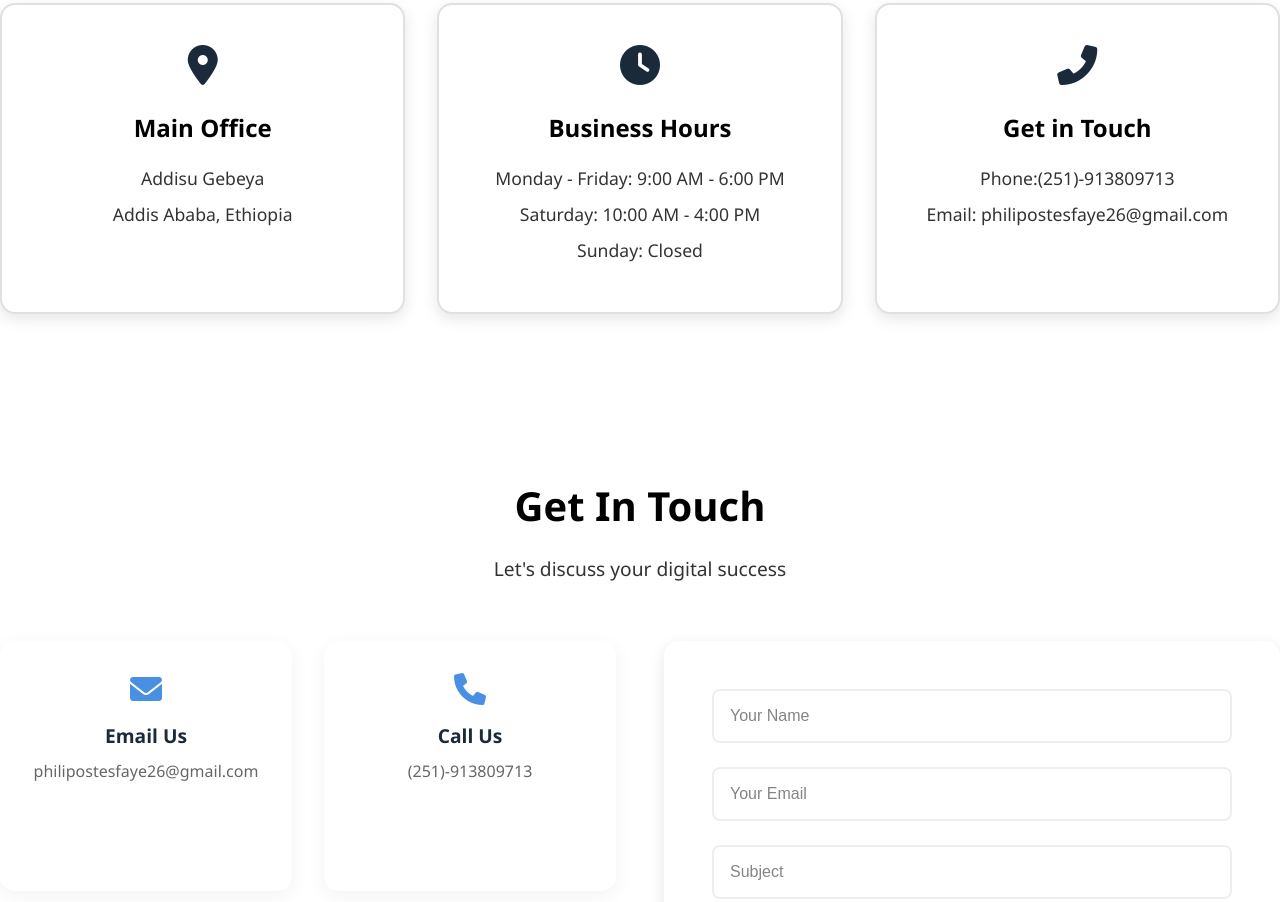
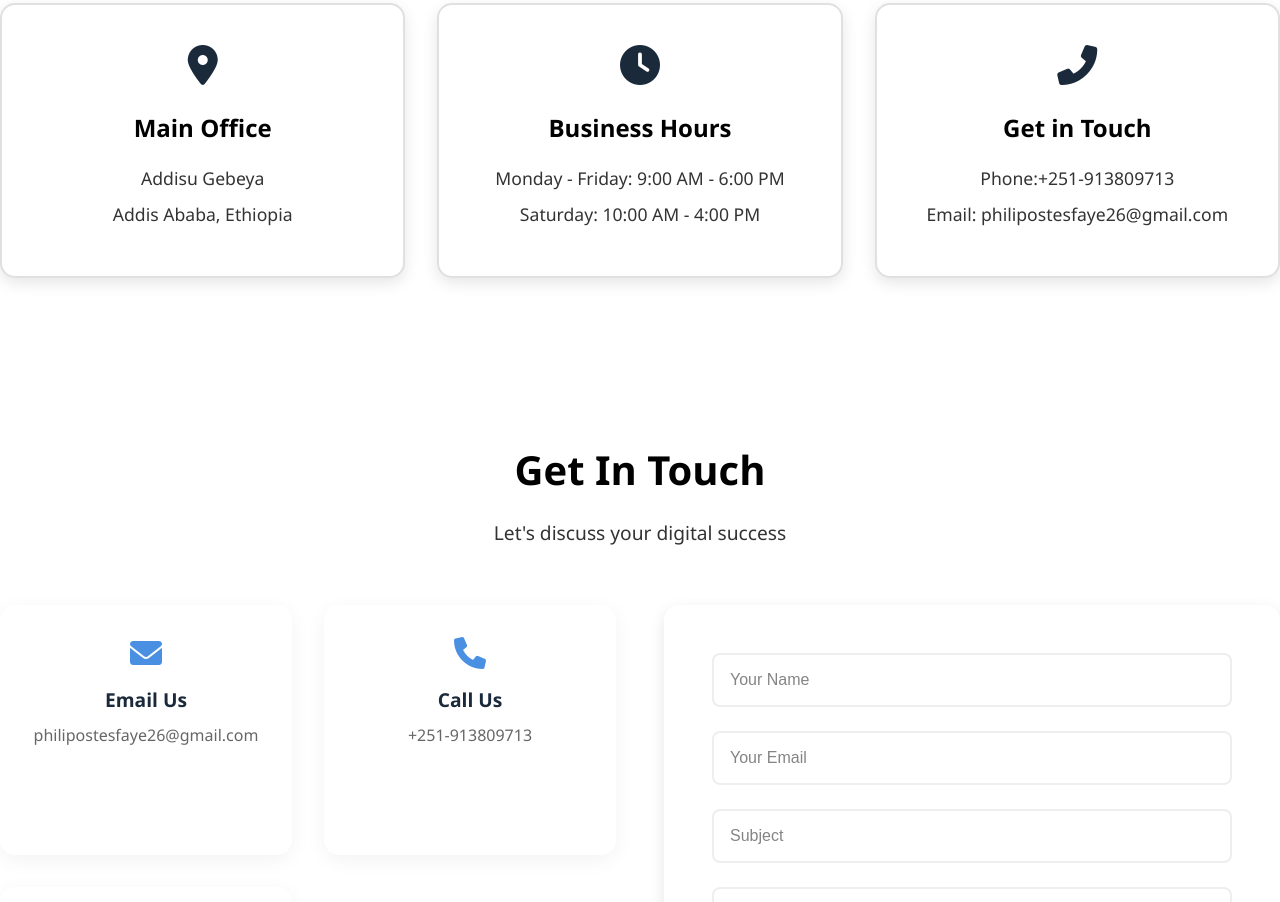
Before and after one commit to Sihamkassim/phila-s-Digitalweb, a plain HTML site: page index.html in a window 1280 px wide. Shown: the part 2371-3273 px from the top of the page. Drawn offline with Linux system fonts and the light colour scheme.

Commit message:
index.html

```diff
--- a/index.html
+++ b/index.html
@@ -146,12 +146,11 @@
                     <h3>Business Hours</h3>
                     <p>Monday - Friday: 9:00 AM - 6:00 PM</p>
                     <p>Saturday: 10:00 AM - 4:00 PM</p>
-                    <p>Sunday: Closed</p>
                 </div>
                 <div class="location-card">
                     <i class="fas fa-phone-alt"></i>
                     <h3>Get in Touch</h3>
-                    <p>Phone:(251)-913809713</p>
+                    <p>Phone:+251-913809713</p>
                     <p>Email: philipostesfaye26@gmail.com</p>
                 </div>
             </div>
@@ -174,7 +173,7 @@
                     <div class="contact-card">
                         <i class="fas fa-phone"></i>
                         <h3>Call Us</h3>
-                        <p>(251)-913809713</p>
+                        <p> +251-913809713</p>
                     </div>
                     <div class="contact-card">
                         <i class="fas fa-map-marker-alt"></i>
@@ -230,7 +229,7 @@
 
     <footer>
         <div class="footer-container">
-            <p>&copy; 2024 Philipos-Tesfaye. All rights reserved.</p>
+            <p>&copy; 2025 Philipos-Tesfaye. All rights reserved.</p>
         </div>
     </footer>
 
```
